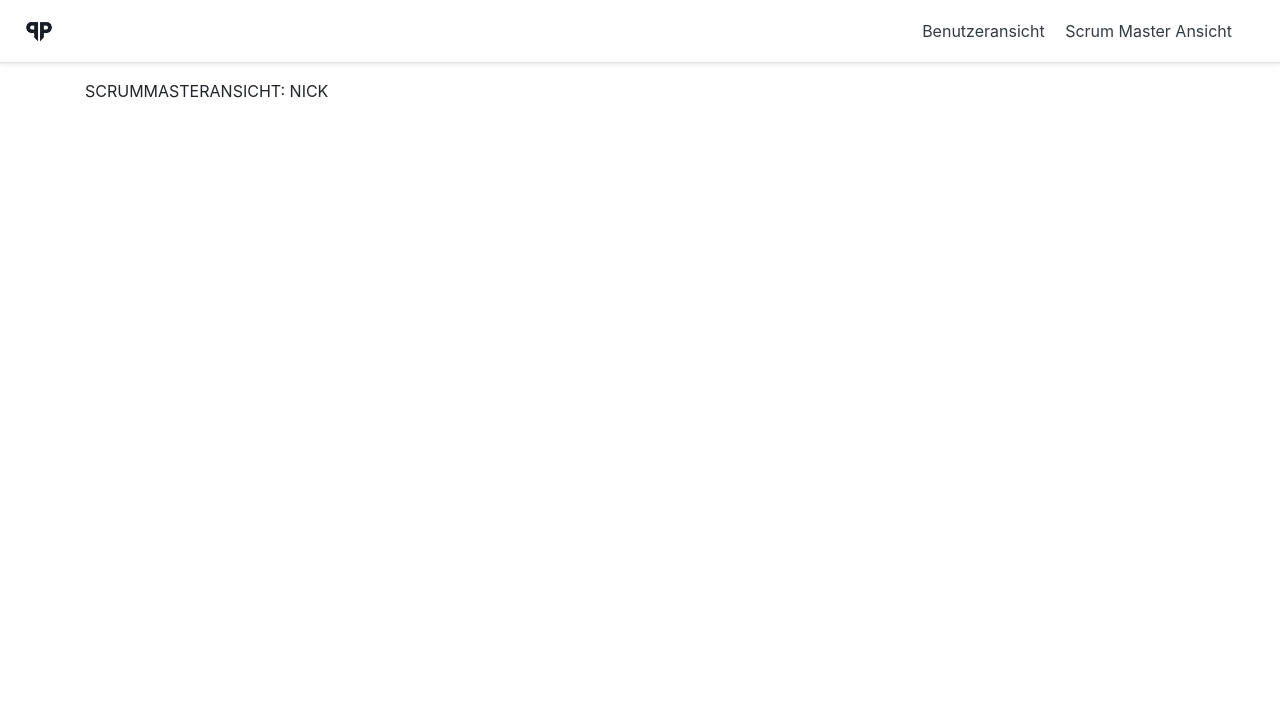
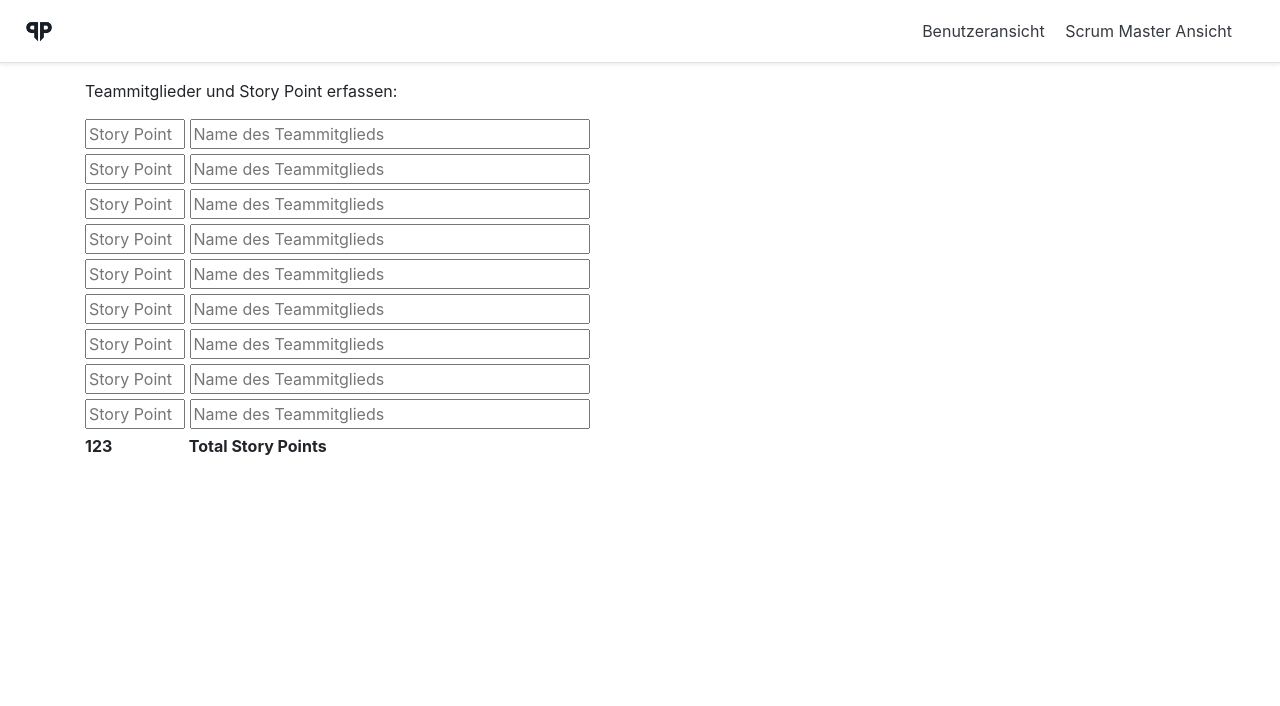
Before and after one commit to Tamalera/PlanningPoker, a PHP site: page /scrumMasterAnsicht.html in a window 1280 px wide. Shown: the top 706 px of the page. Run offline with PHP 8.4, Linux system fonts and the light colour scheme.

Commit message:
add Scrum Master Ansicht

```diff
--- a/scrumMasterAnsicht.html
+++ b/scrumMasterAnsicht.html
@@ -25,8 +25,47 @@
             </div>
 
             <div class="container">
-                <!-- SCRUMMASTERANSICHT -->
-                SCRUMMASTERANSICHT: NICK
+                <p>Teammitglieder und Story Point erfassen:</p>
+                <div class="teammitglied">
+                        <input name="Story Point" placeholder="Story Point" class="storyPointInput">
+                        <input name="Name" placeholder="Name des Teammitglieds" class="nameInput">
+                </div>
+                <div class="teammitglied">
+                        <input name="Story Point" placeholder="Story Point" class="storyPointInput">
+                        <input name="Name" placeholder="Name des Teammitglieds" class="nameInput">
+                </div>
+                <div class="teammitglied">
+                        <input name="Story Point" placeholder="Story Point" class="storyPointInput">
+                        <input name="Name" placeholder="Name des Teammitglieds" class="nameInput">
+                </div>
+                <div class="teammitglied">
+                        <input name="Story Point" placeholder="Story Point" class="storyPointInput">
+                        <input name="Name" placeholder="Name des Teammitglieds" class="nameInput">
+                </div>
+                <div class="teammitglied">
+                        <input name="Story Point" placeholder="Story Point" class="storyPointInput">
+                        <input name="Name" placeholder="Name des Teammitglieds" class="nameInput">
+                </div>
+                <div class="teammitglied">
+                        <input name="Story Point" placeholder="Story Point" class="storyPointInput">
+                        <input name="Name" placeholder="Name des Teammitglieds" class="nameInput">
+                </div>
+                <div class="teammitglied">
+                        <input name="Story Point" placeholder="Story Point" class="storyPointInput">
+                        <input name="Name" placeholder="Name des Teammitglieds" class="nameInput">
+                </div>
+                <div class="teammitglied">
+                        <input name="Story Point" placeholder="Story Point" class="storyPointInput">
+                        <input name="Name" placeholder="Name des Teammitglieds" class="nameInput">
+                </div>
+                <div class="teammitglied">
+                        <input name="Story Point" placeholder="Story Point" class="storyPointInput">
+                        <input name="Name" placeholder="Name des Teammitglieds" class="nameInput">
+                </div>
+                <div class="totalStoryPoints">
+                        <label class="storyPointInput">123</label>
+                        <label class="nameInput">Total Story Points</label>
+                </div>
             </div>
 
             <footer class="footer">
--- a/styles.css
+++ b/styles.css
@@ -67,3 +67,20 @@ body {
     transform: rotateY(180deg);
     -webkit-transform: rotateY(180deg);
 }
+
+
+.nameInput {
+    width: 400px;
+}
+
+.storyPointInput {
+    width: 100px;
+}
+
+.teammitglied {
+    margin-bottom: 5px;
+}
+
+.totalStoryPoints {
+    font-weight: bold;
+}
```
